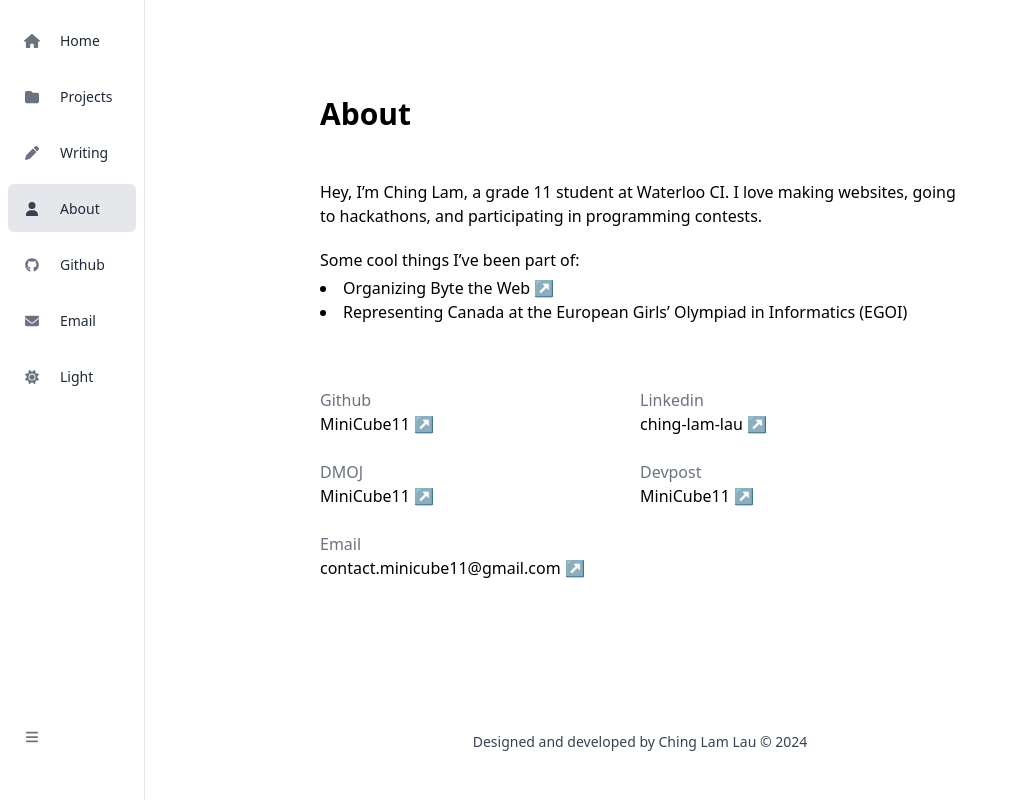
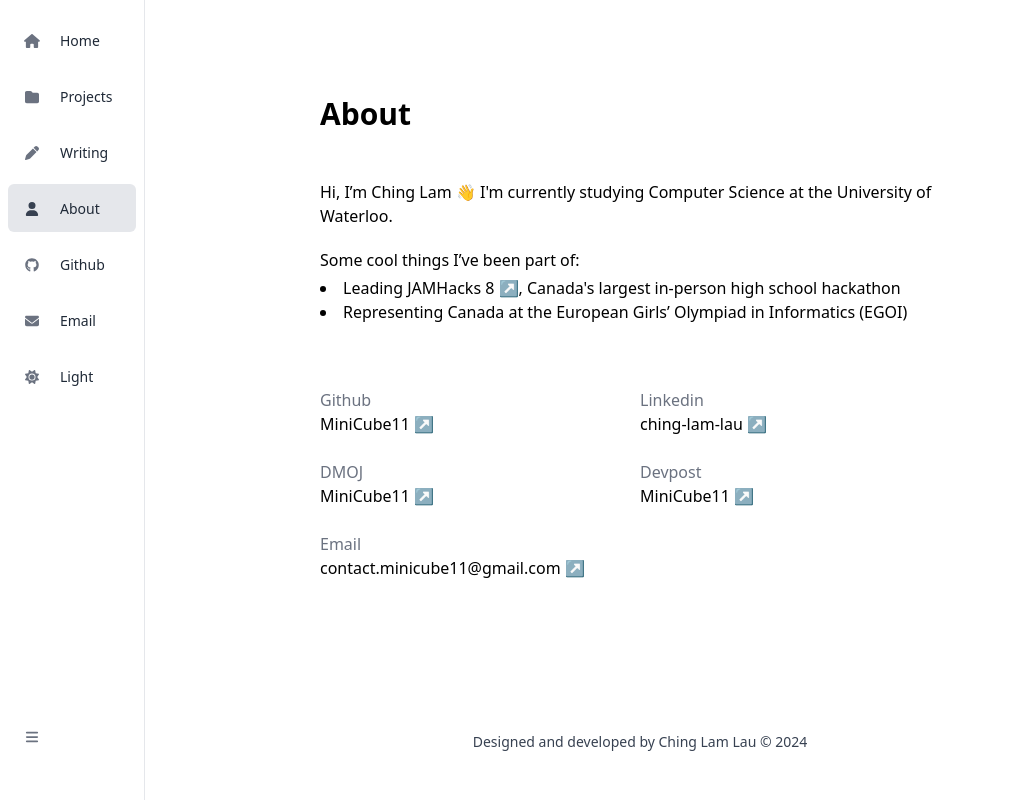
Before and after one commit to MiniCube11/website, a Next.js app: page /about in a window 1280 px wide. Shown: the whole page, without its empty margins (0-1010 px from the left). Built offline with nearby package versions, Linux system fonts and the light colour scheme; no server answers.

Commit message:
Update bio

```diff
--- a/app/about/page.tsx
+++ b/app/about/page.tsx
@@ -5,11 +5,11 @@ const About = () => {
     return (
         <div className="my-20 mx-auto max-w-2xl p-4">
             <h2>About</h2>
-            <p className="mt-12">Hey, I’m Ching Lam, a grade 11 student at Waterloo CI. I love making websites, going to hackathons, and participating in programming contests.</p>
+            <p className="mt-12">Hi, I’m Ching Lam 👋 I'm currently studying Computer Science at the University of Waterloo.</p>
             <p className="mt-5">
                 Some cool things I’ve been part of:
                 <ul className="mt-1">
-                    <li>Organizing <Link href="https://mini.xdhacks.com/hackteam6/byte-the-web" target="_blank" rel="noopener noreferrer" className="highlight">Byte the Web ↗</Link></li>
+                    <li>Leading <Link href="https://www.jamhacks.ca/" target="_blank" rel="noopener noreferrer" className="highlight">JAMHacks 8 ↗</Link>, Canada's largest in-person high school hackathon</li>
                     <li>Representing Canada at the European Girls’ Olympiad in Informatics (EGOI)</li>
                 </ul>
             </p>
```
